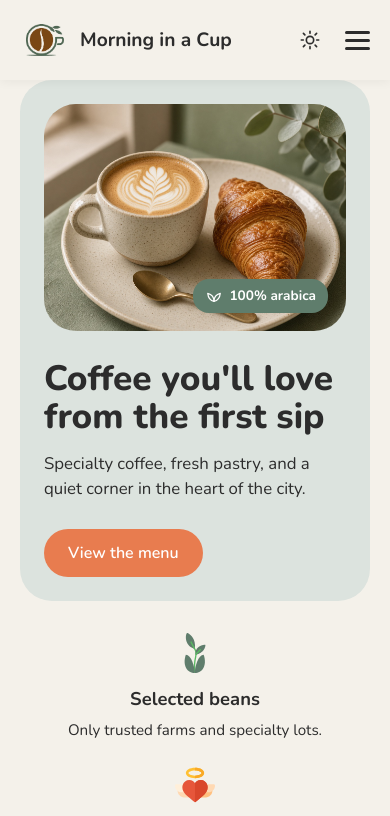
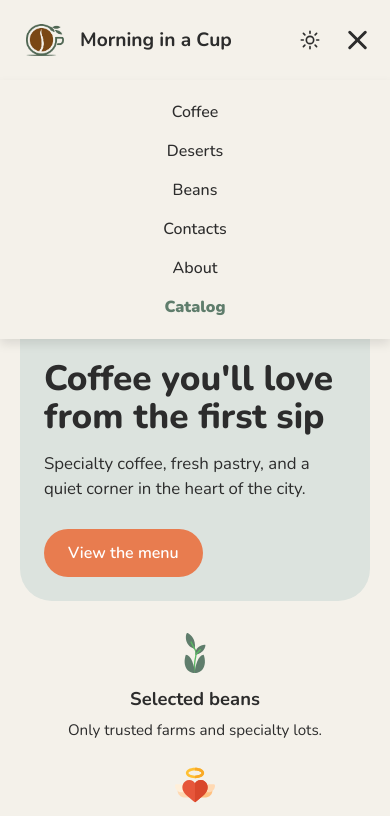
Before and after one commit to theFoxTale/rsschool-landing-page, a website built with Vite: page index.html in a window 390 px wide. Both pictures are taken after a click on the button 357 px from the left and 40 px from the top of the page. Shown: the top 816 px of the page. Built offline with nearby package versions, Linux system fonts and the light colour scheme.

Commit message:
feat: add burger active state

```diff
--- /dev/null
+++ b/js/modules/burger.js
@@ -0,0 +1,10 @@
+document.addEventListener('DOMContentLoaded', () => {
+    const burger = document.querySelector('.burger');
+    const header = document.querySelector('.header__nav');
+    if (!burger || !header) return;
+
+    burger.addEventListener('click', () => {
+        burger.classList.toggle('active');
+        header.classList.toggle('active');
+    });
+});
--- a/js/pages/catalog.js
+++ b/js/pages/catalog.js
@@ -1,2 +1,3 @@
 import '../modules/main.js';
 import '../modules/catalog.js';
+import '../modules/burger.js';
--- a/js/pages/home.js
+++ b/js/pages/home.js
@@ -1,3 +1,4 @@
 import '../modules/main.js';
+import '../modules/burger.js';
 import '../modules/slider.js';
 import '../modules/theme.js';
--- a/scss/components/_burger.scss
+++ b/scss/components/_burger.scss
@@ -1,14 +1,56 @@
 /* Скрываем бургер на десктопе */
 .burger {
     display: none;
-    flex-direction: column;
-    gap: 5px;
+    position: relative;
+    width: 25px;
+    height: 19px;
+    padding: 0;
+
+    &:hover .burger__line {
+        background-color: var(--color-accent);
+    }
+
+    &.active {
+        .burger__line:nth-child(1) {
+            top: 50%;
+            transform: translateY(-50%) rotate(45deg);
+        }
+
+        .burger__line:nth-child(2) {
+            opacity: 0;
+        }
+
+        .burger__line:nth-child(3) {
+            top: 50%;
+            transform: translateY(-50%) rotate(-45deg);
+        }
+    }
 }
 
 .burger__line {
+    position: absolute;
+    left: 0;
     width: 25px;
     height: 3px;
     background-color: var(--color-text-dark);
     border-radius: 2px;
-    transition: 0.3s;
+    transition:
+        transform 0.3s,
+        opacity 0.3s,
+        top 0.3s,
+        background-color 0.3s;
 }
+
+.burger__line:nth-child(1) {
+    top: 0;
+}
+
+.burger__line:nth-child(2) {
+    top: 50%;
+    transform: translateY(-50%);
+}
+
+.burger__line:nth-child(3) {
+    top: 100%;
+    transform: translateY(-100%);
+}
```
